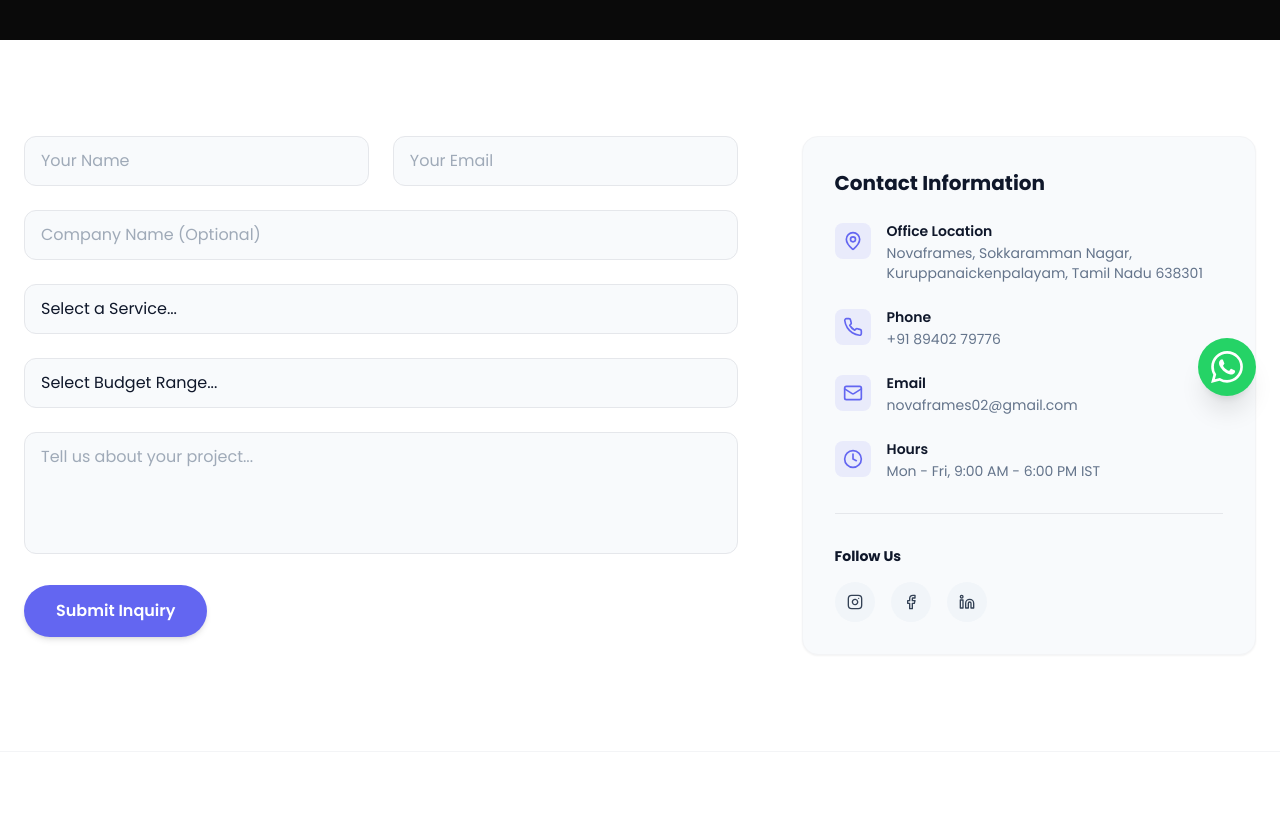
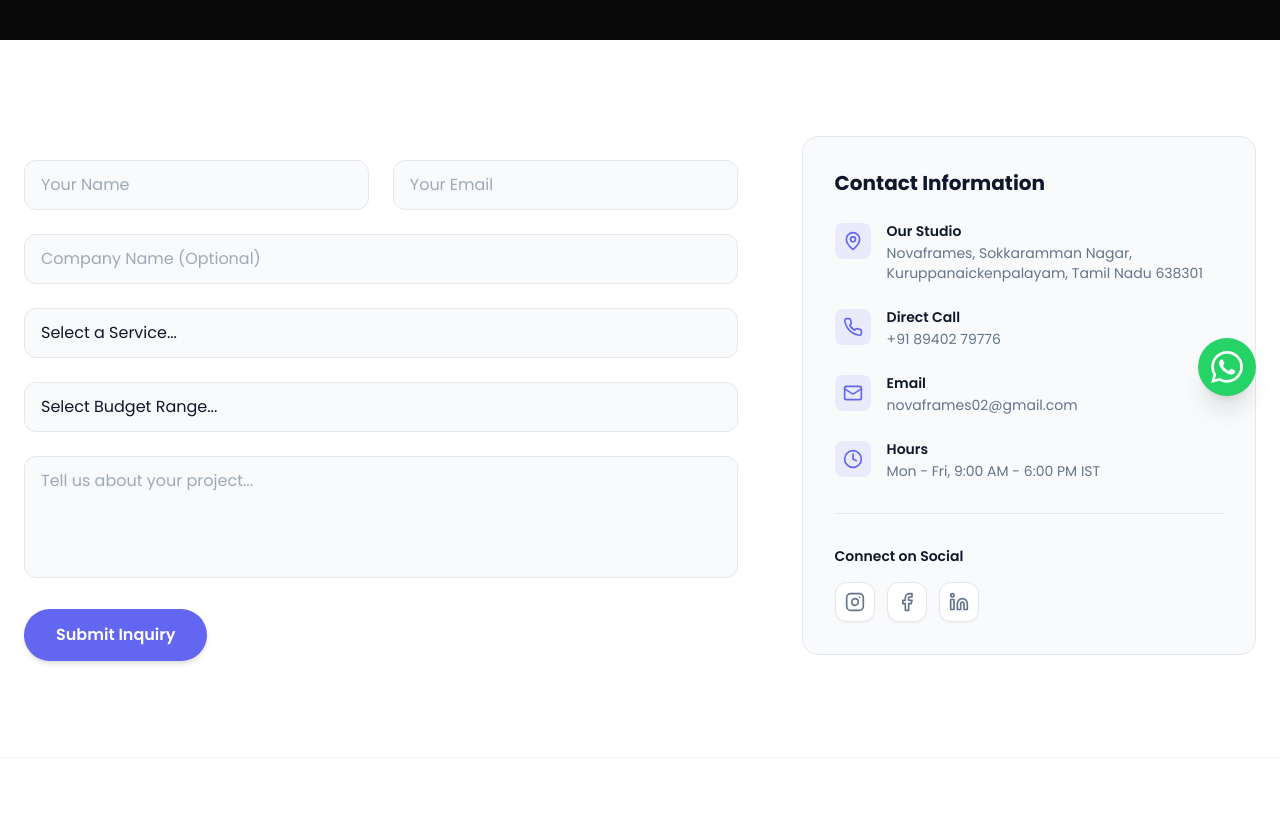
Before and after one commit to Vasanthank994499/Nova-frames-, a Next.js app: page /contact in a window 1280 px wide. Shown: the part 380-1195 px from the top of the page. Built offline with nearby package versions, Linux system fonts and the light colour scheme.

Commit message:
fix: robust zero-redirect form delivery with hidden iframe native submission to novaframes02@gmail.com

```diff
--- a/app/contact/page.tsx
+++ b/app/contact/page.tsx
@@ -2,7 +2,7 @@
 
 import { useState } from 'react';
 import { motion } from 'framer-motion';
-import { MapPin, Phone, Mail, Clock, Instagram, Facebook, Linkedin, CheckCircle2, Loader2 } from 'lucide-react';
+import { MapPin, Phone, Mail, Clock, Instagram, Facebook, Linkedin, CheckCircle2, Loader2, MessageSquare } from 'lucide-react';
 import WhatsAppFloatingButton from '@/components/WhatsAppFloatingButton';
 
 export default function ContactPage() {
@@ -22,19 +22,18 @@ export default function ContactPage() {
     setFormData((prev) => ({ ...prev, [id]: value }));
   };
 
-  const handleSubmit = async (e: React.FormEvent) => {
-    e.preventDefault();
+  const handleSubmit = async (e: React.FormEvent<HTMLFormElement>) => {
     setIsSubmitting(true);
 
     try {
-      // Send directly via Next.js internal API route & FormSubmit background dispatch
+      // Background Next.js API dispatch
       await fetch('/api/contact', {
         method: 'POST',
         headers: { 'Content-Type': 'application/json' },
         body: JSON.stringify(formData),
       });
     } catch (err) {
-      console.error('Submission failed:', err);
+      console.error('API submission error:', err);
     } finally {
       setIsSubmitting(false);
       setIsSubmitted(true);
@@ -53,8 +52,20 @@ export default function ContactPage() {
     });
   };
 
+  const whatsappMessage = encodeURIComponent(
+    `Hi NovaFrames! I submitted an inquiry on your website:\n` +
+    `Name: ${formData.name}\n` +
+    `Email: ${formData.email}\n` +
+    `Service: ${formData.service || 'General Inquiry'}\n` +
+    `Budget: ${formData.budget || 'Not specified'}\n` +
+    `Message: ${formData.message}`
+  );
+
   return (
     <div className="min-h-screen">
+      {/* Hidden iframe for seamless zero-redirect native submission */}
+      <iframe name="formsubmit_frame" id="formsubmit_frame" className="hidden" style={{ display: 'none' }} />
+
       <section className="py-20 sm:py-32 bg-dark text-white text-center">
         <div className="max-w-4xl mx-auto px-4 sm:px-6">
           <span className="text-accent uppercase tracking-widest text-xs sm:text-sm font-semibold">Get in Touch</span>
@@ -78,27 +89,52 @@ export default function ContactPage() {
               transition={{ duration: 0.5 }}
             >
               {isSubmitted ? (
-                <div className="bg-surface-alt border border-gray-200 rounded-2xl p-8 sm:p-12 text-center h-full flex flex-col items-center justify-center animate-fadeIn">
+                <div className="bg-surface-alt border border-gray-200 rounded-2xl p-8 sm:p-12 text-center h-full flex flex-col items-center justify-center animate-fadeIn shadow-sm">
                   <CheckCircle2 className="w-12 h-12 sm:w-16 sm:h-16 text-accent mb-4 sm:mb-6" />
                   <h3 className="text-xl sm:text-2xl font-bold text-txt-primary mb-2">Message Sent Successfully!</h3>
                   <p className="text-txt-muted text-sm sm:text-base max-w-md leading-relaxed">
-                    Thank you for reaching out, <span className="font-semibold text-txt-primary">{formData.name || 'there'}</span>! Your inquiry details have been delivered to our team. We will review your project and get in touch with you at <span className="font-medium text-accent">{formData.email}</span> within 24 hours.
+                    Thank you for reaching out, <span className="font-semibold text-txt-primary">{formData.name || 'there'}</span>! Your inquiry details have been delivered to our inbox. We will review your project and get in touch with you at <span className="font-medium text-accent">{formData.email}</span> within 24 hours.
                   </p>
-                  <button
-                    onClick={handleReset}
-                    className="mt-6 sm:mt-8 px-6 py-2.5 bg-accent text-white text-sm font-semibold rounded-full hover:bg-accent-glow transition-colors"
-                  >
-                    Send another message
-                  </button>
+
+                  <div className="flex flex-col sm:flex-row items-center gap-3 mt-6 sm:mt-8">
+                    <a
+                      href={`https://wa.me/917826069557?text=${whatsappMessage}`}
+                      target="_blank"
+                      rel="noopener noreferrer"
+                      className="inline-flex items-center gap-2 px-6 py-2.5 bg-emerald-600 hover:bg-emerald-500 text-white text-sm font-semibold rounded-full transition-colors shadow-sm"
+                    >
+                      <MessageSquare className="w-4 h-4" />
+                      <span>Instant Chat on WhatsApp</span>
+                    </a>
+                    <button
+                      onClick={handleReset}
+                      className="px-6 py-2.5 bg-surface-muted text-txt-secondary hover:text-txt-primary text-sm font-medium rounded-full hover:bg-gray-200 transition-colors"
+                    >
+                      Send another message
+                    </button>
+                  </div>
                 </div>
               ) : (
-                <form onSubmit={handleSubmit} className="space-y-4 sm:space-y-6">
+                <form
+                  action="https://formsubmit.co/novaframes02@gmail.com"
+                  method="POST"
+                  target="formsubmit_frame"
+                  onSubmit={handleSubmit}
+                  className="space-y-4 sm:space-y-6"
+                >
+                  {/* FormSubmit Configuration Inputs */}
+                  <input type="hidden" name="_captcha" value="false" />
+                  <input type="hidden" name="_template" value="table" />
+                  <input type="hidden" name="_subject" value={`⚡ New NovaFrames Client Inquiry: ${formData.name || 'Visitor'} (${formData.service || 'General'})`} />
+                  <input type="hidden" name="_replyto" value={formData.email} />
+
                   <div className="grid grid-cols-1 sm:grid-cols-2 gap-4 sm:gap-6">
                     <div>
                       <label htmlFor="name" className="sr-only">Name</label>
                       <input
                         type="text"
                         id="name"
+                        name="Full Name"
                         required
                         value={formData.name}
                         onChange={handleChange}
@@ -111,6 +147,7 @@ export default function ContactPage() {
                       <input
                         type="email"
                         id="email"
+                        name="Email Address"
                         required
                         value={formData.email}
                         onChange={handleChange}
@@ -125,6 +162,7 @@ export default function ContactPage() {
                     <input
                       type="text"
                       id="company"
+                      name="Company Name"
                       value={formData.company}
                       onChange={handleChange}
                       placeholder="Company Name (Optional)"
@@ -136,6 +174,7 @@ export default function ContactPage() {
                     <label htmlFor="service" className="sr-only">Service Interest</label>
                     <select
                       id="service"
+                      name="Interested Service"
                       required
                       value={formData.service}
                       onChange={handleChange}
@@ -155,6 +194,7 @@ export default function ContactPage() {
                     <label htmlFor="budget" className="sr-only">Budget Range</label>
                     <select
                       id="budget"
+                      name="Budget Range"
                       required
                       value={formData.budget}
                       onChange={handleChange}
@@ -172,6 +212,7 @@ export default function ContactPage() {
                     <label htmlFor="message" className="sr-only">Message</label>
                     <textarea
                       id="message"
+                      name="Project Message"
                       rows={4}
                       required
                       value={formData.message}
@@ -207,24 +248,19 @@ export default function ContactPage() {
               viewport={{ once: true }}
               transition={{ duration: 0.5, delay: 0.2 }}
             >
-              <div className="bg-surface-alt rounded-2xl p-6 sm:p-8 border border-gray-100 shadow-sm">
-                <h3 className="text-lg sm:text-xl font-bold text-txt-primary mb-5 sm:mb-6">Contact Information</h3>
+              <div className="bg-surface-alt border border-gray-200 rounded-2xl p-6 sm:p-8">
+                <h3 className="text-lg sm:text-xl font-bold text-txt-primary mb-6">Contact Information</h3>
 
-                <div className="space-y-5 sm:space-y-6">
+                <div className="space-y-4 sm:space-y-6">
                   <div className="flex items-start gap-3 sm:gap-4">
                     <div className="p-2 bg-accent/10 rounded-lg text-accent shrink-0 mt-0.5">
                       <MapPin className="w-5 h-5" />
                     </div>
                     <div>
-                      <p className="text-xs sm:text-sm font-semibold text-txt-primary">Office Location</p>
-                      <a
-                        href="https://maps.app.goo.gl/bT5u4kWdxTYabLfn8?g_st=ac"
-                        target="_blank"
-                        rel="noopener noreferrer"
-                        className="text-txt-muted hover:text-accent text-xs sm:text-sm mt-0.5 block transition-colors leading-relaxed break-words"
-                      >
+                      <p className="text-xs sm:text-sm font-semibold text-txt-primary">Our Studio</p>
+                      <p className="text-txt-muted text-xs sm:text-sm mt-0.5 leading-relaxed">
                         Novaframes, Sokkaramman Nagar, Kuruppanaickenpalayam, Tamil Nadu 638301
-                      </a>
+                      </p>
                     </div>
                   </div>
 
@@ -233,7 +269,7 @@ export default function ContactPage() {
                       <Phone className="w-5 h-5" />
                     </div>
                     <div>
-                      <p className="text-xs sm:text-sm font-semibold text-txt-primary">Phone</p>
+                      <p className="text-xs sm:text-sm font-semibold text-txt-primary">Direct Call</p>
                       <a href="tel:+918940279776" className="text-txt-muted hover:text-accent text-xs sm:text-sm mt-0.5 block transition-colors">
                         +91 89402 79776
                       </a>
@@ -263,29 +299,35 @@ export default function ContactPage() {
                   </div>
                 </div>
 
-                <div className="border-t border-gray-200 mt-6 sm:mt-8 pt-6 sm:pt-8">
-                  <h4 className="text-xs sm:text-sm font-bold text-txt-primary mb-3 sm:mb-4">Follow Us</h4>
-                  <div className="flex gap-3 sm:gap-4">
+                <div className="mt-8 pt-8 border-t border-gray-200">
+                  <p className="text-xs sm:text-sm font-semibold text-txt-primary mb-4">Connect on Social</p>
+                  <div className="flex gap-3">
                     <a
-                      href="https://www.instagram.com/nova_.frames?igsi=MWp2OXk4bjIxZmRjaw=="
+                      href="https://www.instagram.com/novaframes"
                       target="_blank"
                       rel="noopener noreferrer"
-                      className="w-9 h-9 sm:w-10 sm:h-10 rounded-full bg-surface-muted flex items-center justify-center text-txt-secondary hover:bg-accent hover:text-white transition-colors"
                       aria-label="Instagram"
+                      className="w-10 h-10 rounded-xl bg-surface border border-gray-200 flex items-center justify-center text-txt-muted hover:text-accent hover:border-accent/40 transition-colors shadow-sm"
                     >
-                      <Instagram className="w-4 h-4" />
+                      <Instagram className="w-5 h-5" />
                     </a>
-                    <a href="#" className="w-9 h-9 sm:w-10 sm:h-10 rounded-full bg-surface-muted flex items-center justify-center text-txt-secondary hover:bg-accent hover:text-white transition-colors" aria-label="Facebook">
-                      <Facebook className="w-4 h-4" />
+                    <a
+                      href="https://www.facebook.com/novaframes"
+                      target="_blank"
+                      rel="noopener noreferrer"
+                      aria-label="Facebook"
+                      className="w-10 h-10 rounded-xl bg-surface border border-gray-200 flex items-center justify-center text-txt-muted hover:text-accent hover:border-accent/40 transition-colors shadow-sm"
+                    >
+                      <Facebook className="w-5 h-5" />
                     </a>
                     <a
                       href="https://www.linkedin.com/company/nova-frames"
                       target="_blank"
                       rel="noopener noreferrer"
-                      className="w-9 h-9 sm:w-10 sm:h-10 rounded-full bg-surface-muted flex items-center justify-center text-txt-secondary hover:bg-accent hover:text-white transition-colors"
                       aria-label="LinkedIn"
+                      className="w-10 h-10 rounded-xl bg-surface border border-gray-200 flex items-center justify-center text-txt-muted hover:text-accent hover:border-accent/40 transition-colors shadow-sm"
                     >
-                      <Linkedin className="w-4 h-4" />
+                      <Linkedin className="w-5 h-5" />
                     </a>
                   </div>
                 </div>
@@ -296,7 +338,6 @@ export default function ContactPage() {
         </div>
       </section>
 
-      {/* Floating WhatsApp Message Icon exclusively on Get in Touch page */}
       <WhatsAppFloatingButton />
     </div>
   );
```
